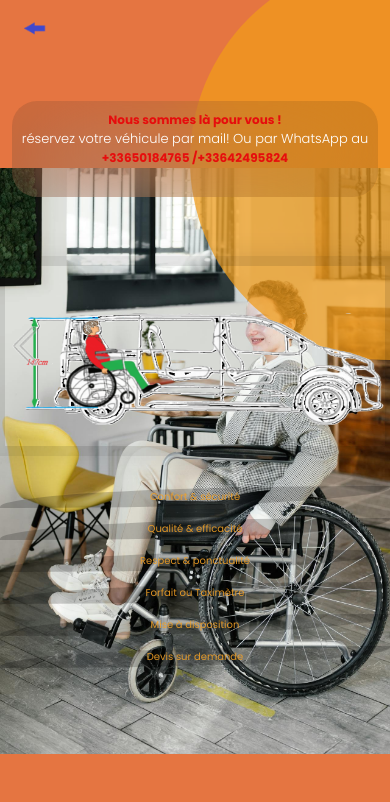
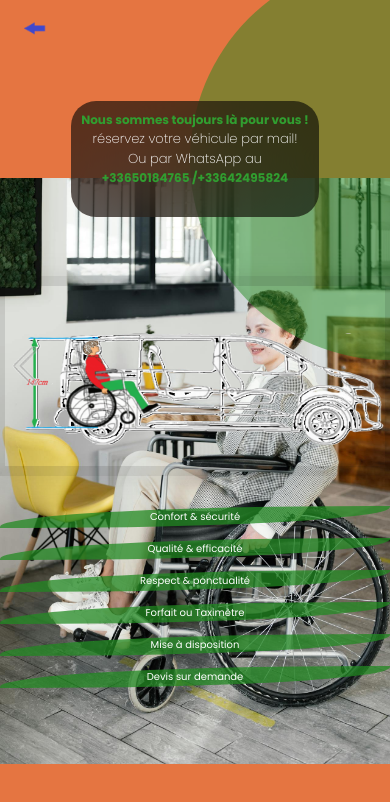
Before and after one commit to Mission4Dev/mission-TPMR, a website: page carrousel.html in a window 390 px wide. Drawn offline with Linux system fonts and the light colour scheme.

Commit message:
modifcarousel2

```diff
--- a/carrousel.html
+++ b/carrousel.html
@@ -22,59 +22,14 @@
     </div>
 
 
-    <div class="trans">
+    <div class="trans" title="Un système de réservation en ligne, va bientôt intégrer notre site">
         <h3>
-          Nous sommes là pour vous ! <br /><span>
-            réservez votre véhicule par mail! Ou par WhatsApp au </span
+          Nous sommes toujours là pour vous ! <br /><span>
+            réservez votre véhicule par mail! <br> Ou par WhatsApp au </span
           ><br />
           +33650184765 /+33642495824
         </h3>
 
-              <!-- htmlmusuc
-
-              <audio id="audio" loop>
-                <source src="Media/Music by a href=httpspixabay.comfruserslesfm-22579021utm_source=link-attribution&utm_medium=referral&utm_campaign=music&utm_content=110624Oleksii Kaplunskyia from a href=httpspixabay.comutm_source=linkforest-lullaby-110624.mp3" type="audio/mpeg" />
-
-                Votre navigateur ne supporte pas l'élément <code>audio</code>.
-              </audio>
-
-              <button id="playButton">Lecture</button>
-
-            <script>
-              window.addEventListener("DOMContentLoaded", (event) => {
-                var audio = document.getElementById("audio");
-                var playButton = document.getElementById("playButton");
-
-                // Fonction pour démarrer ou mettre en pause la lecture
-                function toggleAudio() {
-                  if (audio.paused) {
-                    audio.play();
-                    playButton.textContent = "Pause";
-                  } else {
-                    audio.pause();
-                    playButton.textContent = "Lecture";
-                  }
-                }
-
-                // Écouteur d'événement pour le clic sur le bouton de lecture
-                playButton.addEventListener("click", function () {
-                  toggleAudio();
-                });
-
-                // Contrôles de lecture audio
-                audio.controls = true;
-
-                // Gérer l'état du bouton de lecture en fonction de l'état de lecture audio
-                audio.addEventListener("play", function () {
-                  playButton.textContent = "Pause";
-                });
-
-                audio.addEventListener("pause", function () {
-                  playButton.textContent = "Lecture";
-                });
-              });
-            </script>-->
-            <!--fin htmlmusuc -->
     </div>
 
 
--- a/styles.css
+++ b/styles.css
@@ -15,7 +15,7 @@ body {
     justify-content: center;
     min-height: 100vh;
     background-color:rgba(223, 151, 117, 0.484) /* Couleur de fond avec une opacité de 0.5 */;
-    background-image: url("./Media/transfert.gif");
+    background-image: url("./Media/pexels-shvets-production-6980179.jpg");
     background-position: center;
     background-repeat: no-repeat;
     background-size: 100%;
@@ -27,7 +27,7 @@ body {
     left: 0;
     width: 100%;
     height: 100%;
-    background: #0a1285da;
+    background: rgba(34, 138, 34, 0.495);
     clip-path: circle(400px at right 260px);
     z-index: -1;
  }
@@ -64,7 +64,7 @@ body {
 }
 
 .trans{
-    background:rgba(0, 0, 0, .1);
+    background: rgba(0,0,0,.6);
     backdrop-filter: blur(50px);
     border-radius: 25px;
     padding: 10px;
@@ -75,13 +75,13 @@ body {
 
 h3 {
     text-align: center;
-    color: #e60d0d;
+    color: rgba(48, 159, 48, 0.995);
     margin-bottom: 20px; /* Ajout de marge en bas */
 
 }
 
 h3 span {
-    color:rgba(242, 160, 38, 0.904);
+    color:#fff;
     font-size: 17px;
     font-weight: 200;
 }
@@ -147,7 +147,7 @@ h3 span {
     list-style-type: none;
     padding: 5px;
     /* color: rgba(242, 160, 38, 0.904); */
-    color: aliceblue;
+    color:#fff;
     display: flex;
     flex-wrap: wrap;
   }
@@ -158,7 +158,8 @@ h3 span {
     margin-top: 2%;
     padding: 10px;
     text-align: center;
-    background:  #e60d0d;
+    color: #fff;
+    background: rgba(34, 138, 34, 0.734);
     border-start-start-radius: 95%;
     border-end-end-radius: 95%;
     font-size: 12px;
@@ -184,7 +185,7 @@ h3 span {
         flex-direction: column;
     }
     .cercle{
-        background: rgba(242, 156, 26, 0.727);
+        background: rgba(34, 138, 34, 0.495);
         clip-path: circle(200px at right 160px);
     }
 
@@ -211,16 +212,16 @@ h3 span {
     .trans{
         margin-bottom: 10%;
         margin-top: 10%;
-        background: rgba(0,0,0,.1);
+        background: rgba(0,0,0,.6);
 
     }
     h3 {
-        font-size: 10px; /* Réduire la taille de la police */
-        color: rgba(242, 160, 38, 0.904);
+        font-size: 15px; /* Réduire la taille de la police */
+        color: rgba(48, 159, 48, 0.995);
     }
 
     h3 span{
-        color:   #e60d0d;
+        color: #fff;
         font-size: 15px;
         font-weight: 200;
 
@@ -231,8 +232,8 @@ h3 span {
         margin-bottom: 2%;
         margin-top: 1%;
         padding: 3px;
-        color: rgba(242, 160, 38, 0.904);
-        background: rgba(0, 0, 0, .2);
+        color: #fff;
+        background: rgba(34, 138, 34, 0.734);
     }
 
     #carrousel #container {
@@ -274,20 +275,29 @@ h3 span {
         width: 30px;
     }
 
+    .trans{
+        background: rgba(0,0,0,.6);
+    }
+
     .services{
         position: relative;
     }
 
+    .services li {
+        color: #fff;
+        background: rgba(34, 138, 34, 0.734);
+    }
+
     h3 {
         font-size: 12px; /* Réduire la taille de la police */
-        color: #e60d0d;
+        color: rgba(48, 159, 48, 0.995);
 
     }
 
     h3 span{
         color: #fff;
         font-size: 13px;
-        font-weight: 320;
+        font-weight: 150;
 
     }
 
```
